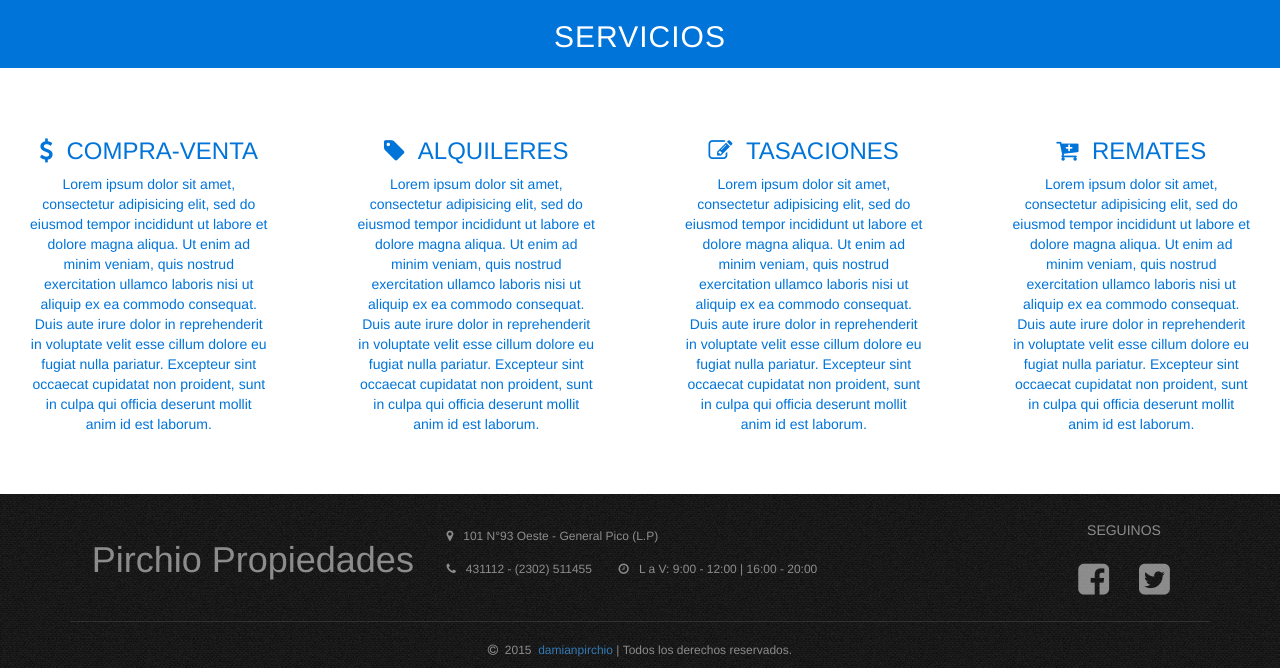
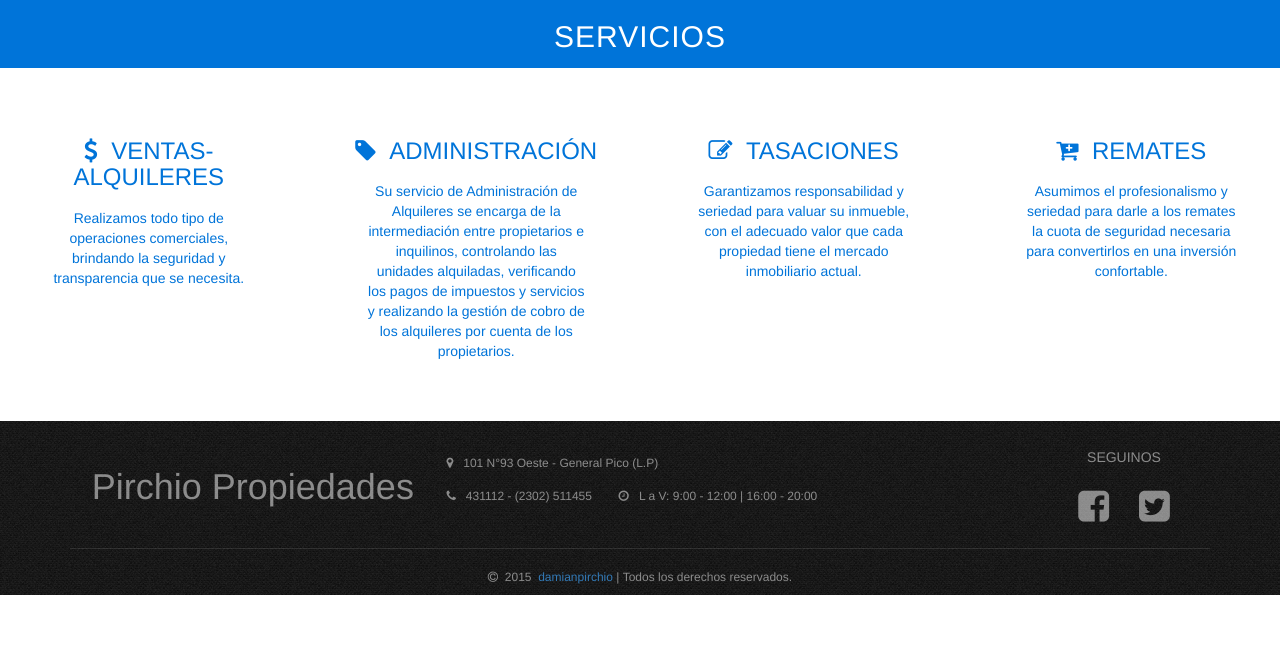
Before and after one commit to damianpirchio/inmobiliaria, a PHP site: page /servicios.html in a window 1280 px wide. Shown: the part 341-1009 px from the top of the page. After the commit the page ends 936 px from the top, so only its background shows below. Run offline with PHP 8.4, Linux system fonts and the light colour scheme; some libraries are stand-ins or nearby versions.

Commit message:
Cambios Menores en servicios
Renombré los servicios y estoy cambiando los textos.

```diff
--- a/css/main.css
+++ b/css/main.css
@@ -49,7 +49,6 @@ footer {
   footer .foot-abajo a:hover {
     text-decoration: none; }
 
-
 /*---- Fuentes ---- */
 /*---- Resoluciones ---- */
 /*---- Reglas b├ísicas ---- */
@@ -95,9 +94,13 @@ article {
   padding-bottom: 50px;
   padding-top: 50px; }
   article .article-content {
-    padding-left: 30px;
-    padding-right: 30px;
+    padding-left: 10px;
+    padding-right: 10px;
     text-align: center; }
+    article .article-content .article-text {
+      padding-top: 7px;
+      padding-left: 30px;
+      padding-right: 30px; }
 
 .azul {
   background: #0074D9;
@@ -115,6 +118,15 @@ article {
   color: #fff;
   padding-top: 100px;
   padding-bottom: 70px; }
+
+.faq-banner {
+  background-image: linear-gradient(to bottom, rgba(0, 0, 255, 0.25) 1%, rgba(0, 0, 255, 0.2) 80%), url("../images/faqbanner2.jpg");
+  background-size: cover;
+  background-repeat: no-repeat;
+  background-position: center center;
+  color: #fff;
+  padding-top: 100px;
+  padding-bottom: 100px; }
 
 .article-banner {
   padding-bottom: 100px;
--- a/css/main.sass
+++ b/css/main.sass
@@ -5,8 +5,6 @@
 @import "_footer"
 
 
-p
-    color: $red
 
 /*---- Fuentes ---- */
 
@@ -62,9 +60,15 @@ article
     padding-top: 50px
 
     .article-content
-        padding-left: 30px
-        padding-right: 30px
+        padding-left: 10px
+        padding-right: 10px
         text-align: center
+
+        .article-text
+            //text-align: justify
+            padding-top: 7px
+            padding-left: 30px
+            padding-right: 30px
 
 
 .azul
@@ -84,6 +88,19 @@ article
     color: $white
     padding-top: 100px
     padding-bottom: 70px
+
+.faq-banner
+    background-image: linear-gradient(to bottom, rgba(0, 0, 255, 0.25) 1%, rgba(0, 0, 255, 0.2) 80%), url("../images/faqbanner2.jpg")
+    //background-image: url("../images/faqbanner4.jpg")
+    background-size: cover
+    background-repeat: no-repeat
+    //background-position: center center
+    background-position: center center
+    color: $white
+    padding-top: 100px
+    padding-bottom: 100px
+
+
 
 .article-banner
     padding-bottom: 100px
--- a/servicios.html
+++ b/servicios.html
@@ -62,16 +62,20 @@
                 <div class="col-md-3">
                     <article class="blanco">
                         <div class="article-content">
-                            <h3><i class="fa fa-usd"></i>&nbsp&nbspCOMPRA-VENTA</h3>
-                            <p>Lorem ipsum dolor sit amet, consectetur adipisicing elit, sed do eiusmod tempor incididunt ut labore et dolore magna aliqua. Ut enim ad minim veniam, quis nostrud exercitation ullamco laboris nisi ut aliquip ex ea commodo consequat. Duis aute irure dolor in reprehenderit in voluptate velit esse cillum dolore eu fugiat nulla pariatur. Excepteur sint occaecat cupidatat non proident, sunt in culpa qui officia deserunt mollit anim id est laborum.</p>
+                            <h3><i class="fa fa-usd"></i>&nbsp&nbspVENTAS-ALQUILERES</h3>
+                            <div class="article-text">
+                                <p>Realizamos todo tipo de operaciones comerciales, brindando la seguridad y transparencia que se necesita.</p>
+                            </div>
                         </div>
                     </article>
                 </div>
                 <div class="col-md-3">
                     <article class="blanco">
                         <div class="article-content">
-                            <h3><i class="fa fa-tag"></i>&nbsp&nbspALQUILERES</h3>
-                            <p>Lorem ipsum dolor sit amet, consectetur adipisicing elit, sed do eiusmod tempor incididunt ut labore et dolore magna aliqua. Ut enim ad minim veniam, quis nostrud exercitation ullamco laboris nisi ut aliquip ex ea commodo consequat. Duis aute irure dolor in reprehenderit in voluptate velit esse cillum dolore eu fugiat nulla pariatur. Excepteur sint occaecat cupidatat non proident, sunt in culpa qui officia deserunt mollit anim id est laborum.</p>
+                            <h3><i class="fa fa-tag"></i>&nbsp&nbspADMINISTRACIÓN</h3>
+                            <div class="article-text">
+                                <p>Su servicio de Administración de Alquileres se encarga de la intermediación entre propietarios e inquilinos, controlando las unidades alquiladas, verificando los pagos de impuestos y servicios y realizando la gestión de cobro de los alquileres por cuenta de los propietarios.</p>
+                            </div>
                         </div>
                     </article>
                 </div>
@@ -79,7 +83,9 @@
                     <article class="blanco">
                         <div class="article-content">
                             <h3><i class="fa fa-pencil-square-o"></i>&nbsp&nbspTASACIONES</h3>
-                            <p>Lorem ipsum dolor sit amet, consectetur adipisicing elit, sed do eiusmod tempor incididunt ut labore et dolore magna aliqua. Ut enim ad minim veniam, quis nostrud exercitation ullamco laboris nisi ut aliquip ex ea commodo consequat. Duis aute irure dolor in reprehenderit in voluptate velit esse cillum dolore eu fugiat nulla pariatur. Excepteur sint occaecat cupidatat non proident, sunt in culpa qui officia deserunt mollit anim id est laborum.</p>
+                            <div class="article-text">
+                                <p>Garantizamos responsabilidad y seriedad para valuar su inmueble, con el adecuado valor que cada propiedad tiene el mercado inmobiliario actual.</p>
+                            </div>
                         </div>
                     </article>
                 </div>
@@ -87,7 +93,9 @@
                     <article class="blanco">
                         <div class="article-content">
                             <h3><i class="fa fa-cart-plus"></i>&nbsp&nbspREMATES</h3>
-                            <p>Lorem ipsum dolor sit amet, consectetur adipisicing elit, sed do eiusmod tempor incididunt ut labore et dolore magna aliqua. Ut enim ad minim veniam, quis nostrud exercitation ullamco laboris nisi ut aliquip ex ea commodo consequat. Duis aute irure dolor in reprehenderit in voluptate velit esse cillum dolore eu fugiat nulla pariatur. Excepteur sint occaecat cupidatat non proident, sunt in culpa qui officia deserunt mollit anim id est laborum.</p>
+                            <div class="article-text">
+                                <p>Asumimos el profesionalismo y seriedad para darle a los remates la cuota de seguridad necesaria para convertirlos en una inversión confortable.</p>
+                            </div>
                         </div>
                     </article>
                 </div>
```
Also changed, not shown: 1 other file.
